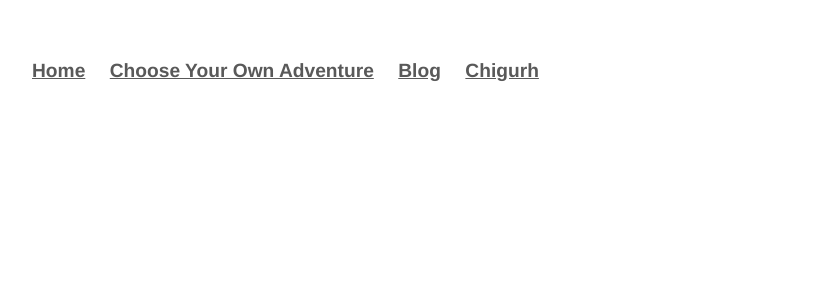
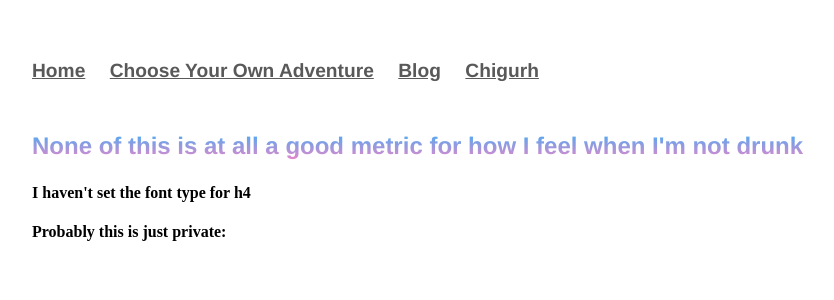
Before and after one commit to Pinelife/pinelife.github.io, a Jekyll site: the page Hellhole/drunk.html, which Jekyll copies as it is, in a window 1280 px wide. Shown: the top 300 px of the page, without its empty margins (160-994 px from the left). Built offline with Jekyll 4.4.1, drawn with Linux system fonts in a browser that asks for light colours.

Commit message:
Update drunk.html

```diff
--- a/Hellhole/drunk.html
+++ b/Hellhole/drunk.html
@@ -13,4 +13,7 @@
         		<li><a href="http://pinelife3.tumblr.com">Blog</a></li>
 			<li><a href="/Chigurh">Chigurh</a></li>
 	    		</ul>
-			</nav>
+	</nav>
+<h3>None of this is at all a good metric for how I feel when I'm not drunk</h3>
+			<h4>I haven't set the font type for h4</h4>
+			<h4>Probably this is just private:</h4>
```
